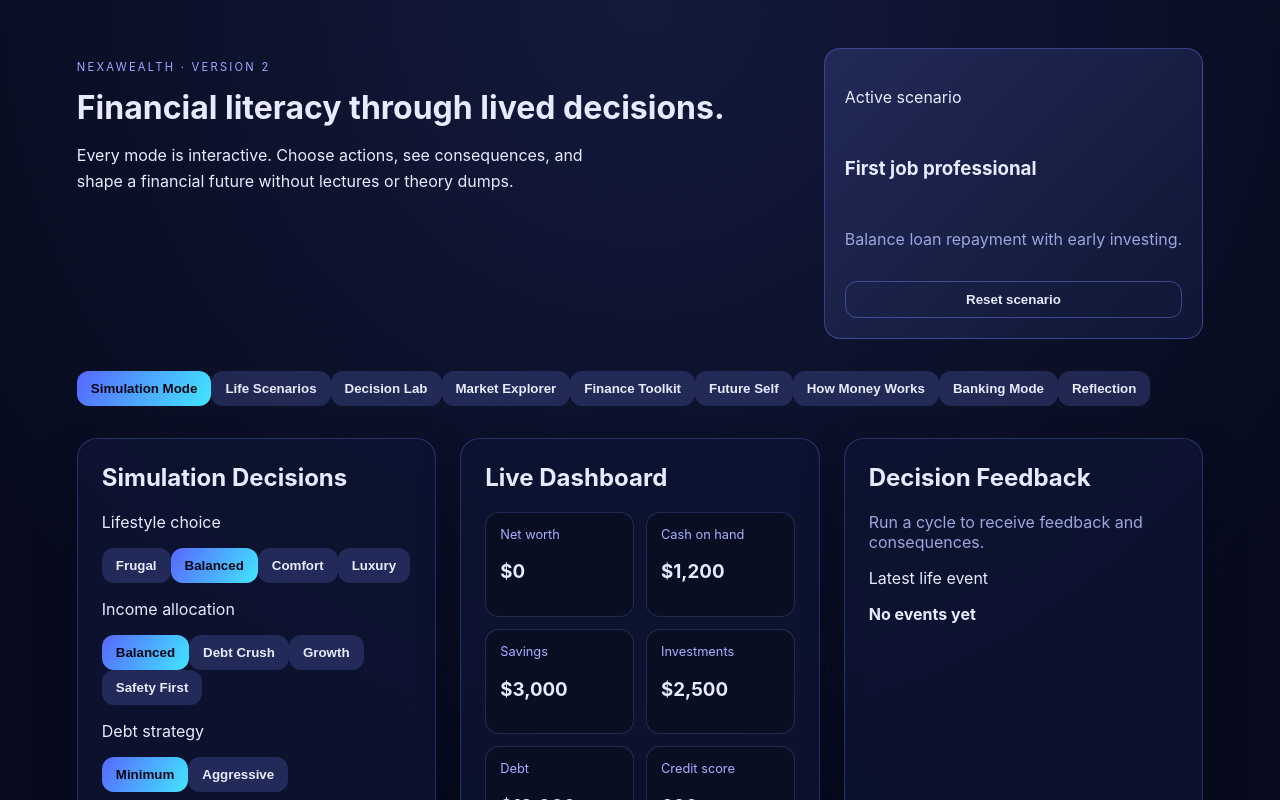
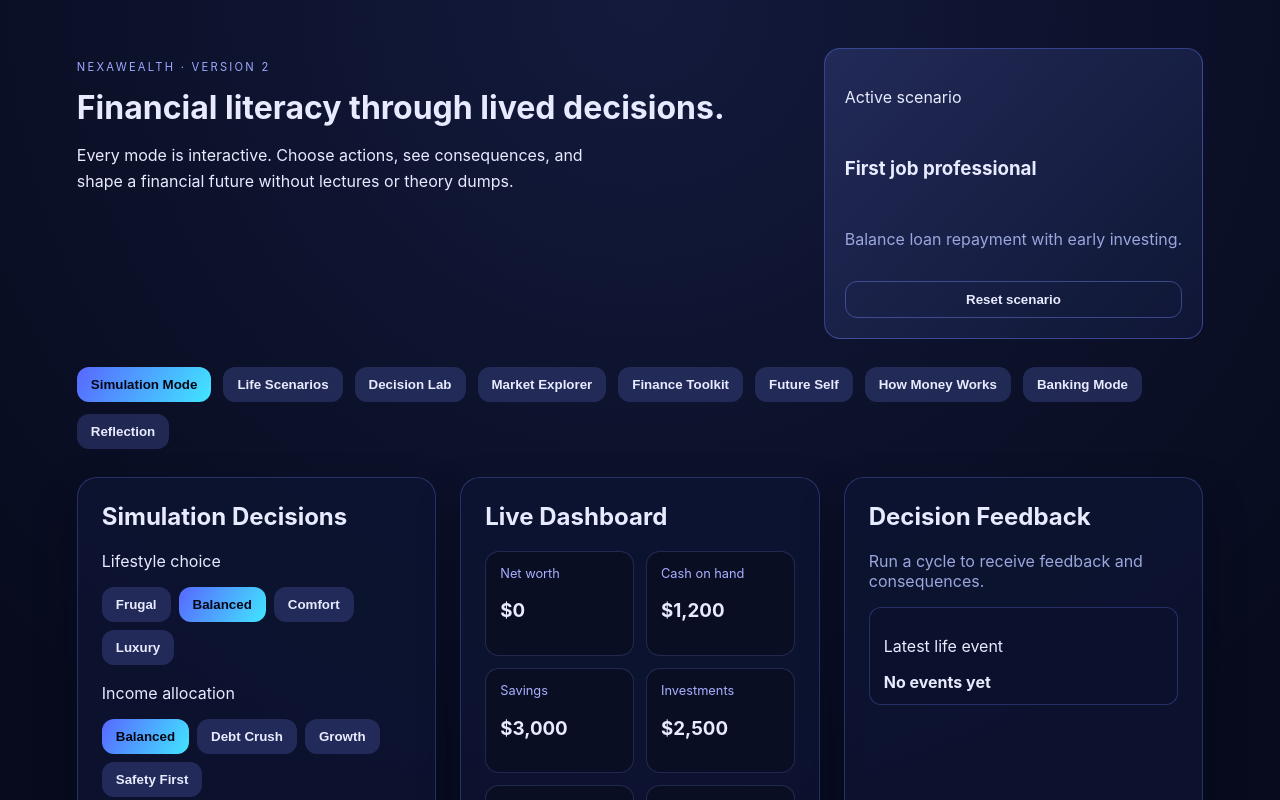
Before and after one commit to prantika976-collab/NEXAWEALTH, a React (Vite) app: page / in a window 1280 px wide. Shown: the top 800 px of the page. Built offline with nearby package versions, Linux system fonts and the light colour scheme.

Commit message:
Update styles.css

```diff
--- a/src/styles.css
+++ b/src/styles.css
@@ -19,7 +19,7 @@ body {
   padding: 48px 6vw 64px;
   display: flex;
   flex-direction: column;
-  gap: 32px;
+  gap: 28px;
 }
 
 .hero {
@@ -57,10 +57,10 @@ body {
   gap: 12px;
 }
 
-.scenario-buttons {
-  display: grid;
-  grid-template-columns: repeat(2, minmax(0, 1fr));
-  gap: 8px;
+.mode-nav {
+  display: flex;
+  gap: 12px;
+  flex-wrap: wrap;
 }
 
 button {
@@ -168,6 +168,50 @@ button.ghost {
   height: auto;
 }
 
+.choice-group {
+  margin-bottom: 18px;
+}
+
+.choice-buttons {
+  display: flex;
+  flex-wrap: wrap;
+  gap: 8px;
+}
+
+.scenario-grid {
+  display: grid;
+  grid-template-columns: repeat(auto-fit, minmax(220px, 1fr));
+  gap: 14px;
+  margin-top: 16px;
+}
+
+.scenario-card {
+  text-align: left;
+  padding: 16px;
+  border-radius: 16px;
+  background: rgba(14, 20, 50, 0.9);
+  border: 1px solid rgba(120, 140, 255, 0.2);
+}
+
+.scenario-card span {
+  display: block;
+  margin-top: 8px;
+  color: #9aa6dd;
+  font-size: 0.85rem;
+}
+
+.metrics {
+  display: grid;
+  grid-template-columns: repeat(auto-fit, minmax(140px, 1fr));
+  gap: 14px;
+  margin-top: 16px;
+}
+
+.metrics p {
+  margin: 0 0 6px;
+  color: #9aa6dd;
+}
+
 .bar-chart {
   display: flex;
   gap: 16px;
@@ -218,9 +262,20 @@ button.ghost {
   margin-top: 12px;
 }
 
-.summary p {
-  margin: 0 0 10px;
-  line-height: 1.5;
+.insight {
+  margin-top: 14px;
+  padding: 14px;
+  border-radius: 12px;
+  background: rgba(12, 18, 44, 0.85);
+  border: 1px solid rgba(100, 120, 240, 0.3);
+}
+
+.event-tile {
+  margin-top: 16px;
+  padding: 12px 14px;
+  border-radius: 12px;
+  background: rgba(12, 18, 44, 0.85);
+  border: 1px solid rgba(100, 120, 240, 0.3);
 }
 
 footer {
```
